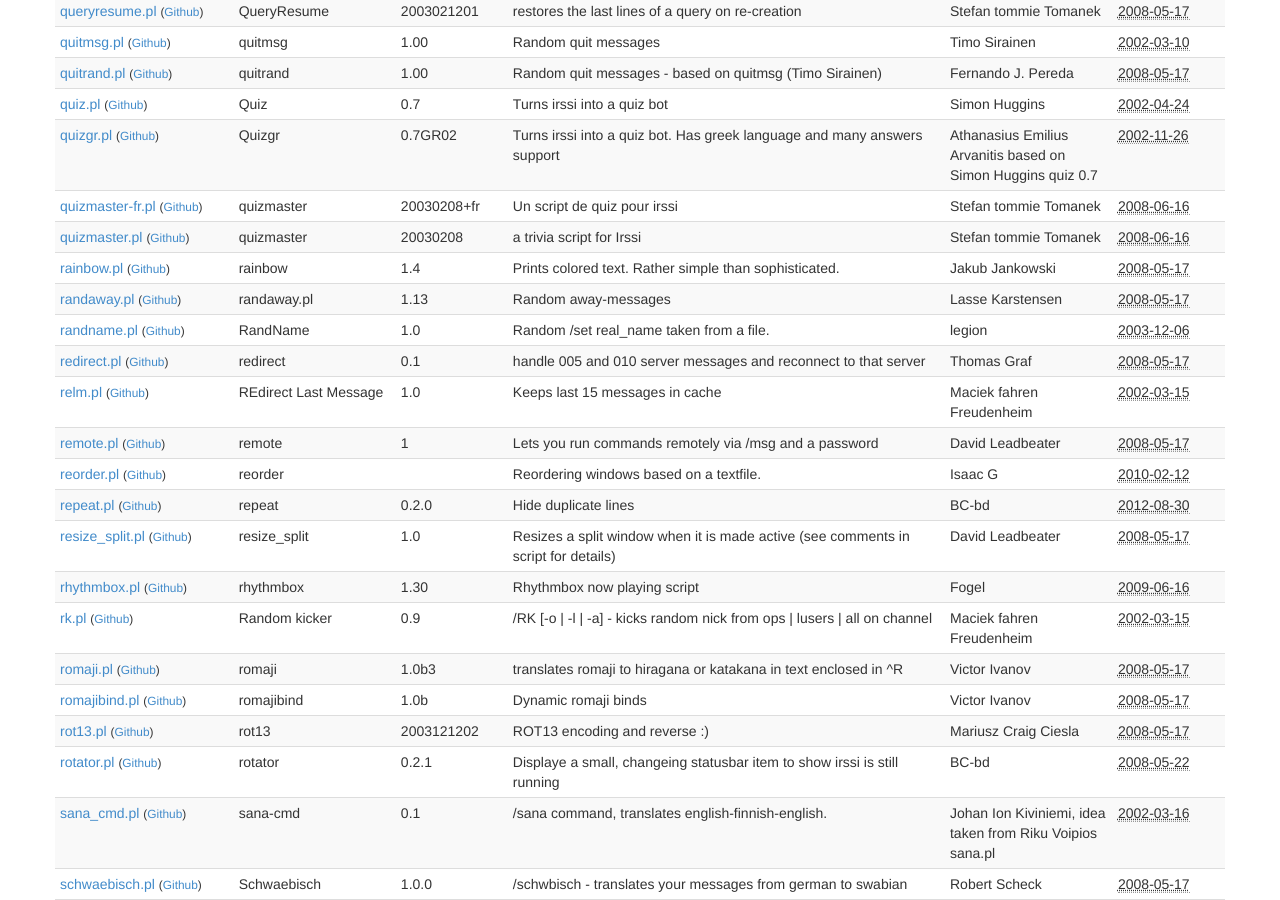
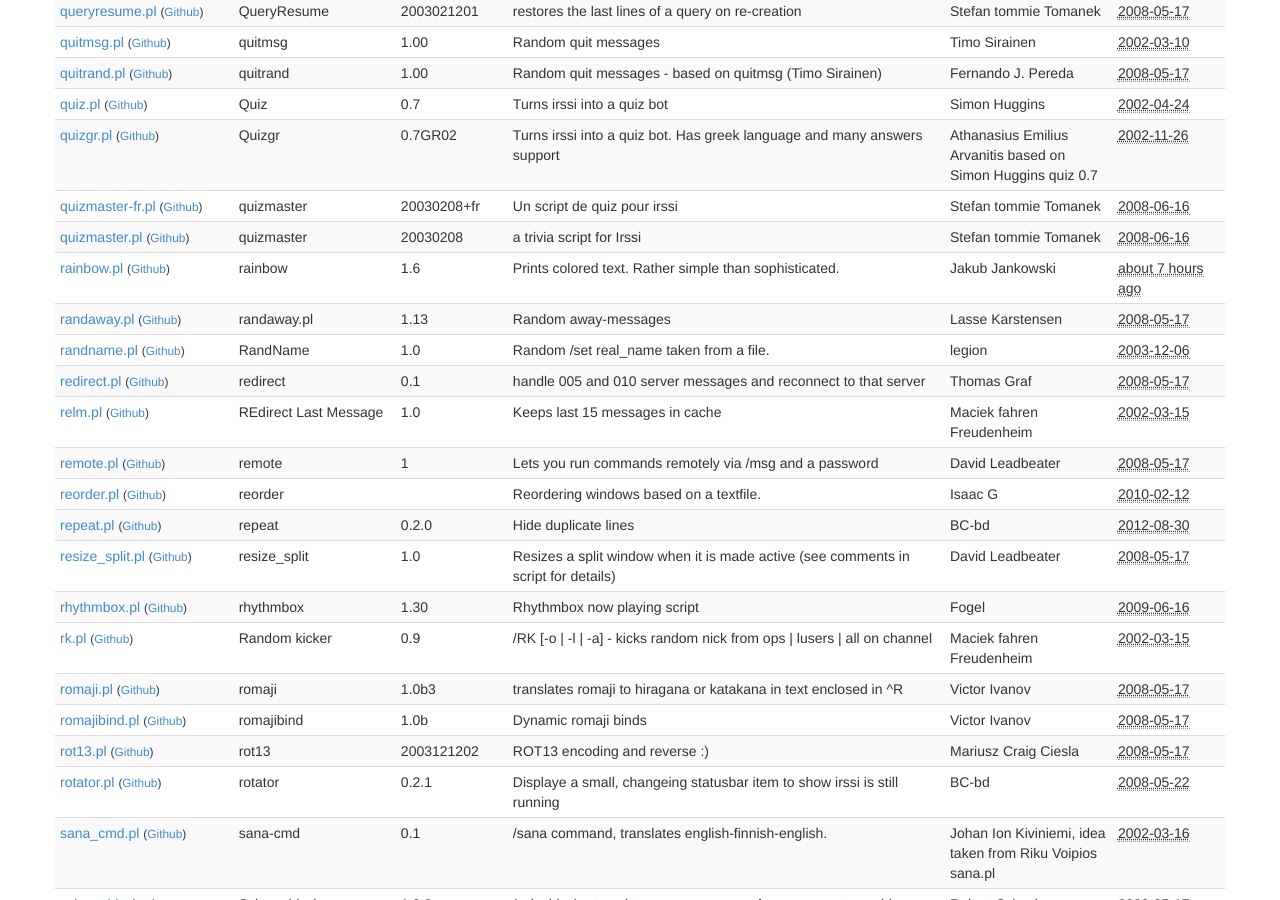
Before and after one commit to irssi/scripts.irssi.org, a Jekyll site: the page built from index.html, in a window 1280 px wide and 900 px high, scrolled down 13547 px. Built offline with Jekyll 4.4.1, drawn with Linux system fonts in a browser that asks for light colours.

Commit message:
Update scripts.yaml
Updated rainbow.pl entry for v1.6

```diff
--- a/_data/scripts.yaml
+++ b/_data/scripts.yaml
@@ -3116,11 +3116,11 @@
   contact: "shasta@atn.pl"
   description: "Prints colored text. Rather simple than sophisticated."
   filename: "rainbow.pl"
-  modified: "2008-05-17 17:39:09"
+  modified: "2014-12-01 13:04:09"
   license: "GNU GPLv2 or later"
   name: "rainbow"
   url: "http://irssi.atn.pl/"
-  version: "1.4"
+  version: "1.6"
 
 - authors: "Lasse Karstensen"
   contact: "lkarsten@stud.ntnu.no"
```
